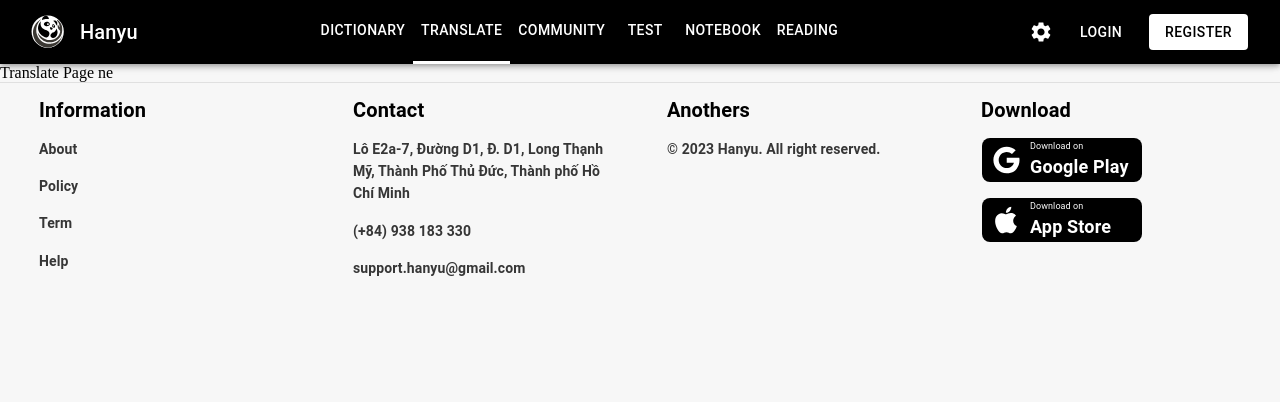
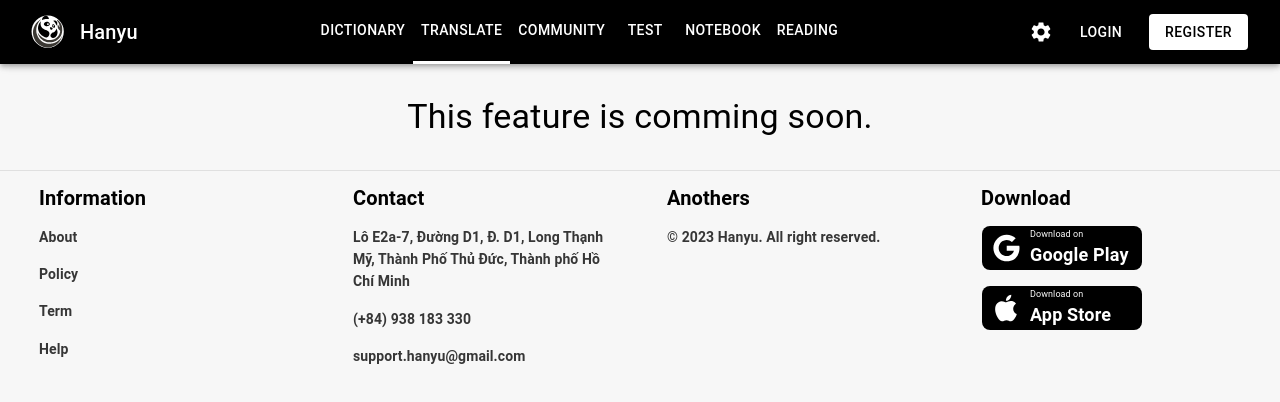
Before and after one commit to khoahd7621/exe201-mvp, a React (Vite) app in the folder hanyu-fe/: page /translate in a window 1280 px wide. Shown: the top 402 px of the page. Built offline with nearby package versions, Linux system fonts and the light colour scheme.

Commit message:
Add comming soon

```diff
--- a/hanyu-fe/src/pages/CommunityPage.tsx
+++ b/hanyu-fe/src/pages/CommunityPage.tsx
@@ -1,3 +1,11 @@
+import { Container, Typography } from "@mui/material";
+
 export default function CommunityPage() {
-  return <div>Community Page ne</div>;
+  return (
+    <Container maxWidth={false} sx={{ margin: "2rem 0" }}>
+      <Typography variant="h4" sx={{ textAlign: "center" }}>
+        This feature is comming soon.
+      </Typography>
+    </Container>
+  );
 }
--- a/hanyu-fe/src/pages/NoteBookPage.tsx
+++ b/hanyu-fe/src/pages/NoteBookPage.tsx
@@ -1,3 +1,11 @@
+import { Container, Typography } from "@mui/material";
+
 export default function NoteBookPage() {
-  return <div>NoteBook Page ne</div>;
+  return (
+    <Container maxWidth={false} sx={{ margin: "2rem 0" }}>
+      <Typography variant="h4" sx={{ textAlign: "center" }}>
+        This feature is comming soon.
+      </Typography>
+    </Container>
+  );
 }
--- a/hanyu-fe/src/pages/ReadingPage.tsx
+++ b/hanyu-fe/src/pages/ReadingPage.tsx
@@ -1,3 +1,11 @@
+import { Container, Typography } from "@mui/material";
+
 export default function ReadingPage() {
-  return <div>Reading Page ne</div>;
+  return (
+    <Container maxWidth={false} sx={{ margin: "2rem 0" }}>
+      <Typography variant="h4" sx={{ textAlign: "center" }}>
+        This feature is comming soon.
+      </Typography>
+    </Container>
+  );
 }
--- a/hanyu-fe/src/pages/TranslatePage.tsx
+++ b/hanyu-fe/src/pages/TranslatePage.tsx
@@ -1,3 +1,11 @@
+import { Container, Typography } from "@mui/material";
+
 export default function TranslatePage() {
-  return <div>Translate Page ne</div>;
+  return (
+    <Container maxWidth={false} sx={{ margin: "2rem 0" }}>
+      <Typography variant="h4" sx={{ textAlign: "center" }}>
+        This feature is comming soon.
+      </Typography>
+    </Container>
+  );
 }
```
